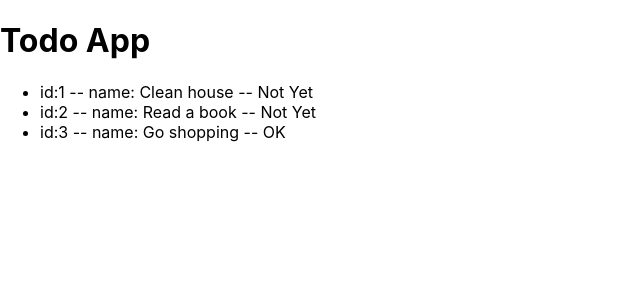
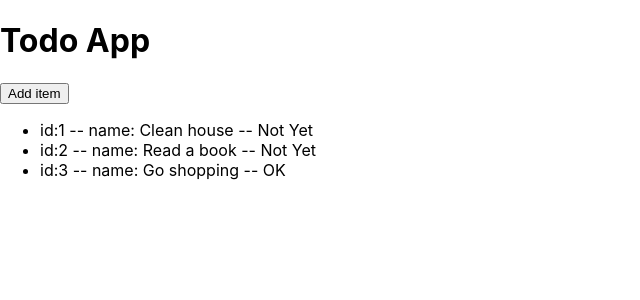
Before and after one commit to ianlai/react-todo-app, a React (Create React App) app: page / in a window 1280 px wide. Shown: the top 300 px of the page, without its empty margins (0-640 px from the left). Built offline with nearby package versions, Linux system fonts and the light colour scheme.

Commit message:
Added button to create new todo with incremental id

```diff
--- a/src/App.js
+++ b/src/App.js
@@ -14,6 +14,19 @@ class App extends React.Component {
                 {id: 3, name: 'Go shopping', isDone: true}
             ]
         }
+        this.onClick = this.onClick.bind(this);
+    }
+
+    onClick(){
+        let {todos, text} = this.state;
+        const newId = todos.length + 1;
+        this.setState({
+            text: '',
+            todos: [
+                ...this.state.todos,
+                {id: newId, name: text, isDone: false}
+            ]
+        })
     }
 
     render() {
@@ -22,6 +35,9 @@ class App extends React.Component {
         return (
             <div>
                 <h1>Todo App</h1>
+                <button onClick={this.onClick}>
+                    Add item
+                </button>
                 <ul>
                     {
                         todos.map(
```
